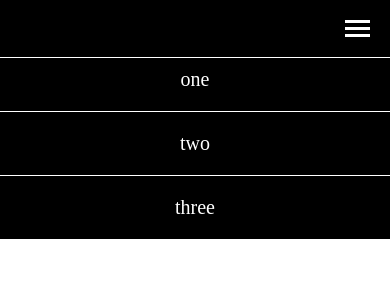
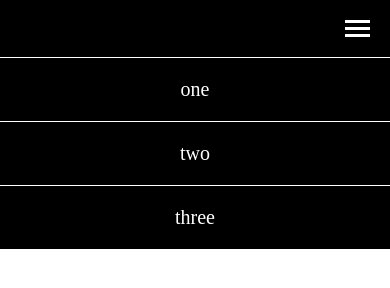
Before and after one commit to spenceryoung/simple-bootstrap-nav, a plain HTML site: page index.html in a window 390 px wide. Both pictures are taken after a click on the element 357 px from the left and 28 px from the top of the page. Drawn offline with nearby package versions, Linux system fonts and the light colour scheme.

Commit message:
move li tags inside the a tags

```diff
--- a/css/main.css
+++ b/css/main.css
@@ -94,7 +94,7 @@ nav a {
         width: 100%;
         display: none;
         text-align: center;
-        margin-top: 48px;
+        margin-top: 58px;
         background-color: #000;
     }
 
@@ -106,12 +106,8 @@ nav a {
 
     .side-menu li {
         padding: 20px 0;
-    }
-
-    .side-menu li:not(:last-child) {
         border-bottom: 1px solid #fff;
     }
-
 }
 
 @media only screen and (max-width : 480px) {
--- a/index.html
+++ b/index.html
@@ -32,9 +32,9 @@
 
     <div class="side-menu" id="side-menu">
         <ul>
-            <li><a href="#">one</a></li>
-            <li><a href="#">two</a></li>
-            <li><a href="#">three</a></li>
+            <a href="#"><li>one</li></a>
+            <a href="#"><li>two</li></a>
+            <a href="#"><li>three</li></a>
         </ul>
     </div>
 
--- a/js/main.js
+++ b/js/main.js
@@ -6,4 +6,8 @@ $(document).ready(function() {
         $('#side-menu').slideToggle();
     });
 
+    $( '#side-menu' ).click(function() {
+        $('#side-menu').slideUp();
+    });
+
 });
```
